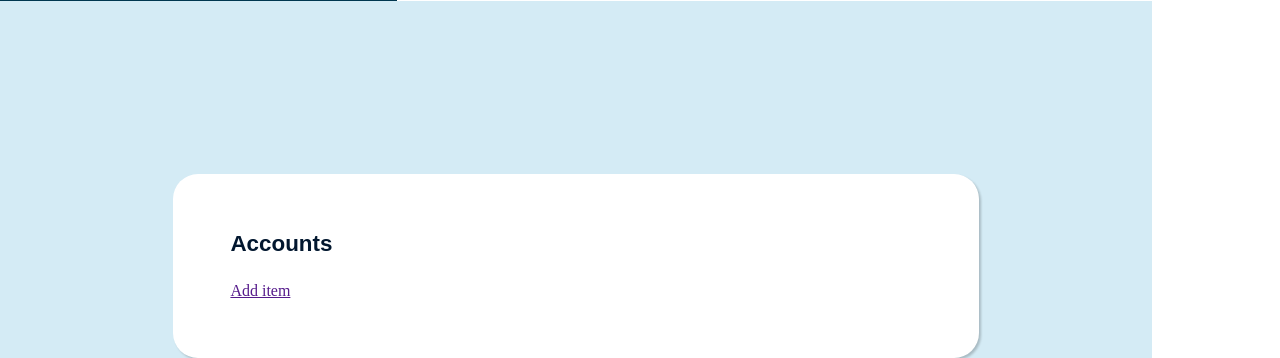
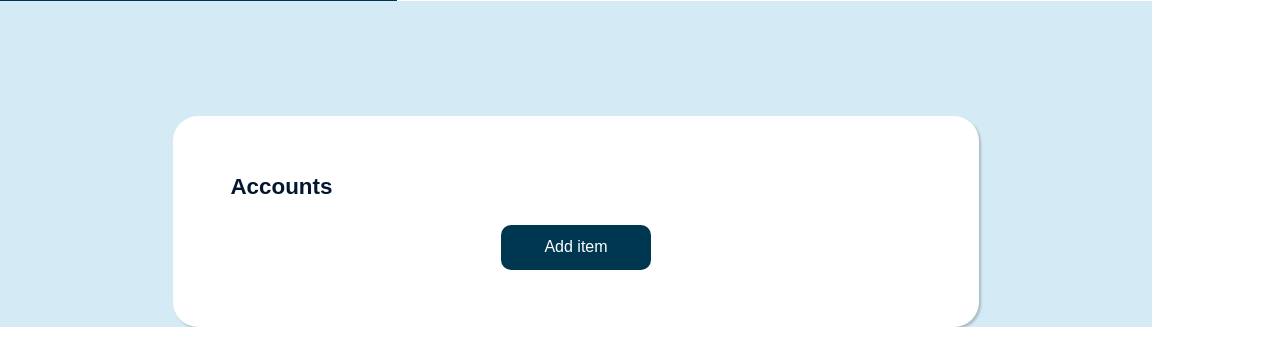
Before and after one commit to CodeBoySoca/guard-dog, a Flask app: page /dashboard/account-manager in a window 1280 px wide. Shown: the part 551-909 px from the top of the page. After the commit the page ends 878 px from the top, so only its background shows below. Run offline with Flask 3, Linux system fonts and the light colour scheme; data that the repository does not hold is empty; parts of the project's set-up code (start-up, migrations or seed data) failed here and were passed over.

Commit message:
Add add item button

```diff
--- a/static/css/main.css
+++ b/static/css/main.css
@@ -191,7 +191,7 @@ width: 60%;
 background: #fff;
 border-radius: 25px;
 padding: 5%;
-margin: 15% auto 0 auto;
+margin: 10% auto 0 auto;
 filter: drop-shadow(2px 2px 1px rgba(0,0,0,0.2))
 }
 
@@ -203,7 +203,7 @@ margin-bottom: 25px;
 
 .accounts {
 height: 50px;
-padding-top: 15px;;
+padding-top: 15px;
 border-bottom: 1px solid rgba(0,0,0, 0.2);
 }
 
@@ -255,6 +255,20 @@ text-decoration: underline;
 color: #003750;
 font: normal 400 0.9em montserrat, sans-serif;
 margin-bottom: 5px;
+}
+
+#add-item {
+background: #003750;
+color: #fff;
+font: normal 400 1em monserrat, sans-serif;
+text-decoration: none;
+display: block;
+border-radius: 10px;
+width: 150px;
+height: 45px;
+text-align: center;
+line-height: 2.8em;
+margin: 3% auto 0 auto;
 }
 
 
--- a/templates/account-manager.html
+++ b/templates/account-manager.html
@@ -16,7 +16,7 @@
             </ul>
           </div>
         {% endfor %}
-        <a href="" id="">Add item</a>
+        <a href="" id="add-item">Add item</a>
     </div>
 
    </div>
```
